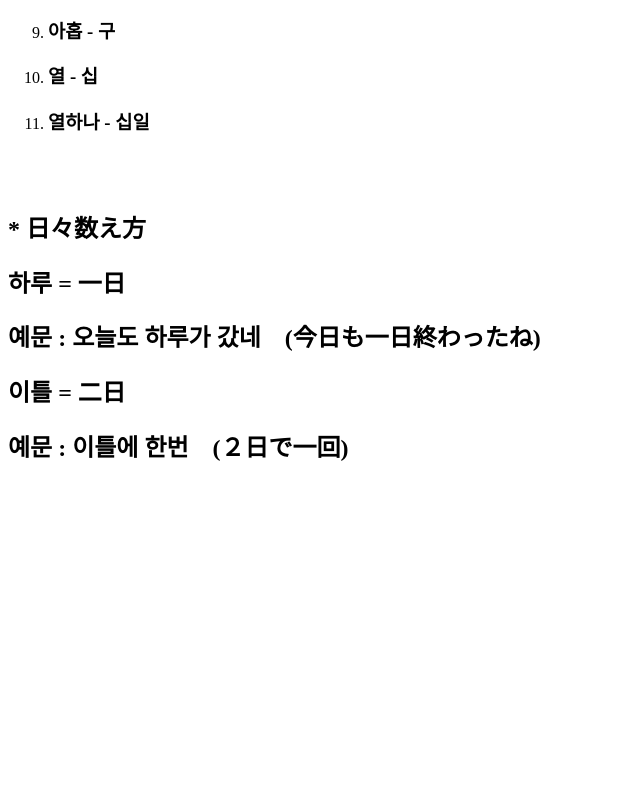
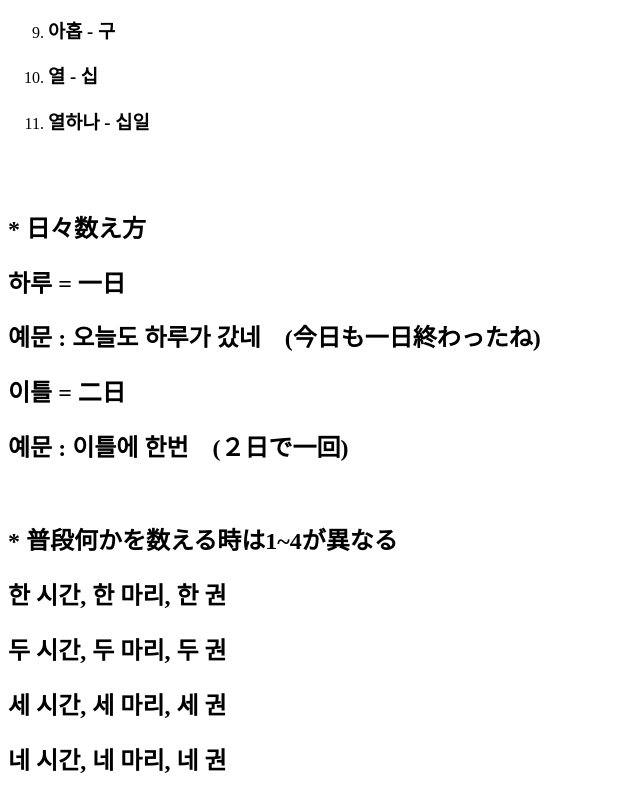
Before and after one commit to shipon95/babos, a plain HTML site: page 공부.html in a window 1280 px wide. Shown: the part 425-1221 px from the top of the page, without its empty margins (0-640 px from the left). Before the commit the page ends 908 px from the top, so only its background shows below. Drawn offline with Linux system fonts and the light colour scheme.

Commit message:
Update 공부.html

```diff
--- a/공부.html
+++ b/공부.html
@@ -32,6 +32,12 @@
 <h2>예문 : 오늘도 하루가 갔네　(今日も一日終わったね) </h2>
 <h2> 이틀 = 二日 </h2>
 <h2>예문 : 이틀에 한번　(２日で一回) </h2>
+<br>
+ <h2> * 普段何かを数える時は1~4が異なる </h2>
+<h2> <strong> 한</strong>  시간, 한 마리, 한 권 </h2>
+<h2> <strong> 두</strong>  시간, 두 마리, 두 권 </h2>
+<h2> <strong> 세</strong>  시간, 세 마리, 세 권 <h2>
+<h2> <strong> 네</strong>  시간, 네 마리, 네 권 </h2>
 
 </body>
 </html>
```
